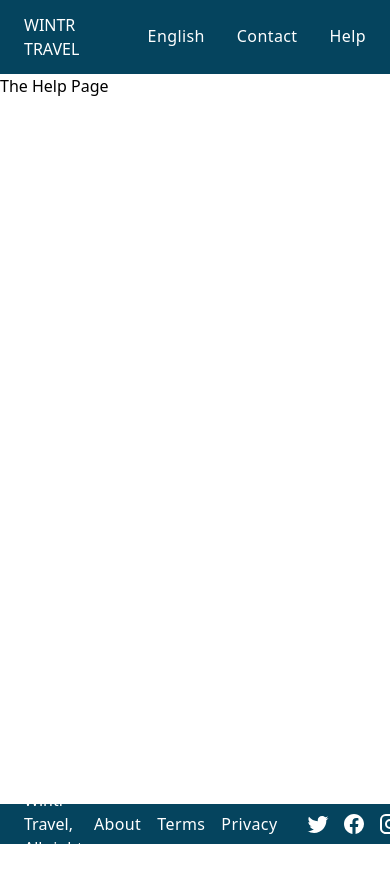
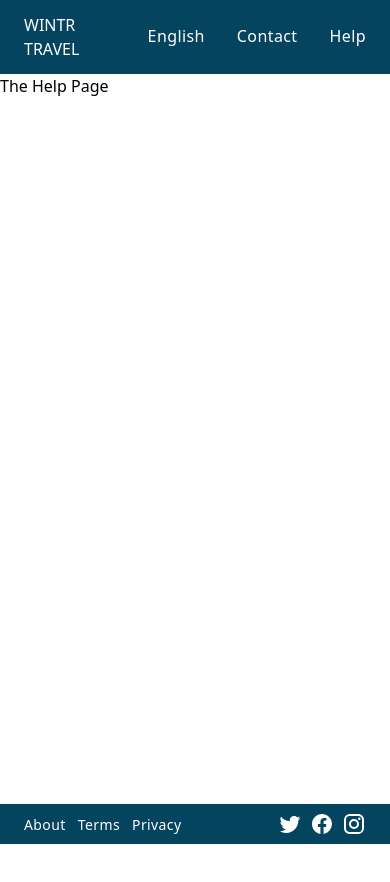
Before and after one commit to MLerasle/wintr-travel, a Next.js app: page /help in a window 390 px wide. After the commit the page ends 844 px from the top, so only its background shows below. Built offline with nearby package versions, Linux system fonts and the light colour scheme.

Commit message:
Responsive footer

```diff
--- a/components/Footer.js
+++ b/components/Footer.js
@@ -7,36 +7,36 @@ import '../assets/style.css'
 
 const Footer = () => (
   <footer className="flex justify-between items-center bg-primary-blue text-white px-6 py-4 absolute bottom-0 w-full h-10">
-    <section>
+    <section className="hidden md:block">
       <p>© {new Date().getFullYear()} Wintr Travel, All rights reserved.</p>
     </section>
     <section>
       <ul className="flex items-center">
-        <li className="mr-4 tracking-wide">
+        <li className="mr-3 md:mr-4 tracking-wide">
           <Link href="/">
-            <a className="hover:underline">About</a>
+            <a className="text-sm md:text-base hover:underline">About</a>
           </Link>
         </li>
-        <li className="mr-4 tracking-wide">
+        <li className="mr-3 md:mr-4 tracking-wide">
           <Link href="/">
-            <a className="hover:underline">Terms</a>
+            <a className="text-sm md:text-base hover:underline">Terms</a>
           </Link>
         </li>
-        <li className="mr-4 tracking-wide">
+        <li className="mr-3 md:mr-4 tracking-wide">
           <Link href="/">
-            <a className="hover:underline">Privacy</a>
+            <a className="text-sm md:text-base hover:underline">Privacy</a>
           </Link>
         </li>
       </ul>
     </section>
     <section className="flex items-center">
-      <a className="pl-3" href="https://twitter.com">
+      <a className="pl-2 md:pl-3" href="https://twitter.com">
         <Icon path={mdiTwitter} size={1} color="white" />
       </a>
-      <a className="pl-3" href="https://facebook.com">
+      <a className="pl-2 md:pl-3" href="https://facebook.com">
         <Icon path={mdiFacebook} size={1} color="white" />
       </a>
-      <a className="pl-3" href="https://instagram.com">
+      <a className="pl-2 md:pl-3" href="https://instagram.com">
         <Icon path={mdiInstagram} size={1} color="white" />
       </a>
     </section>
--- a/package.json
+++ b/package.json
@@ -11,7 +11,7 @@
     "@mdi/js": "^4.6.95",
     "isomorphic-unfetch": "^3.0.0",
     "moment": "^2.24.0",
-    "next": "9.1.4",
+    "next": "9.1.6",
     "next-images": "^1.2.0",
     "next-redux-wrapper": "^4.0.1",
     "react": "16.12.0",
```
Also changed, not shown: 1 other file (tests, documents, lock files or other folders).
